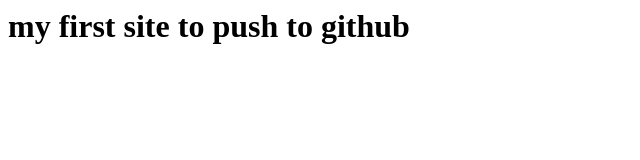
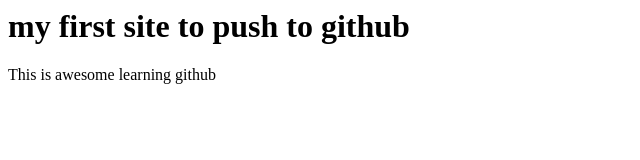
Before and after one commit to zaaynature/firstrepo, a plain HTML site: page index.html in a window 1280 px wide. Shown: the whole page, without its empty margins (0-640 px from the left). Drawn offline with Linux system fonts and the light colour scheme.

Commit message:
added a new index file

```diff
--- a/index.html
+++ b/index.html
@@ -3,6 +3,6 @@
 		<h1>my first site to push to github</h1>
 	</head>
 	<body>
-
+		<p>This is awesome learning github</p>
 	</body>
 </html>
```
